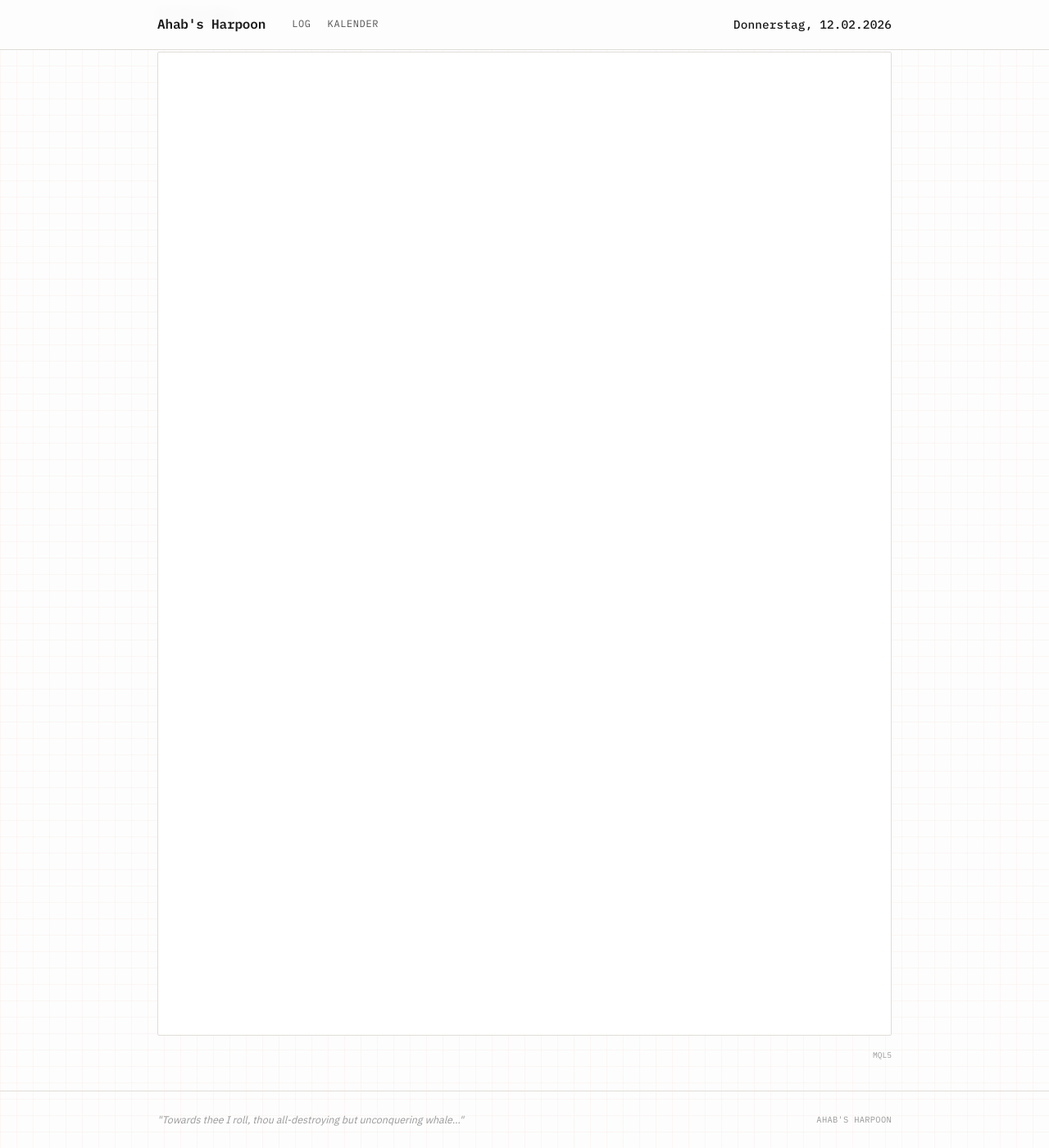
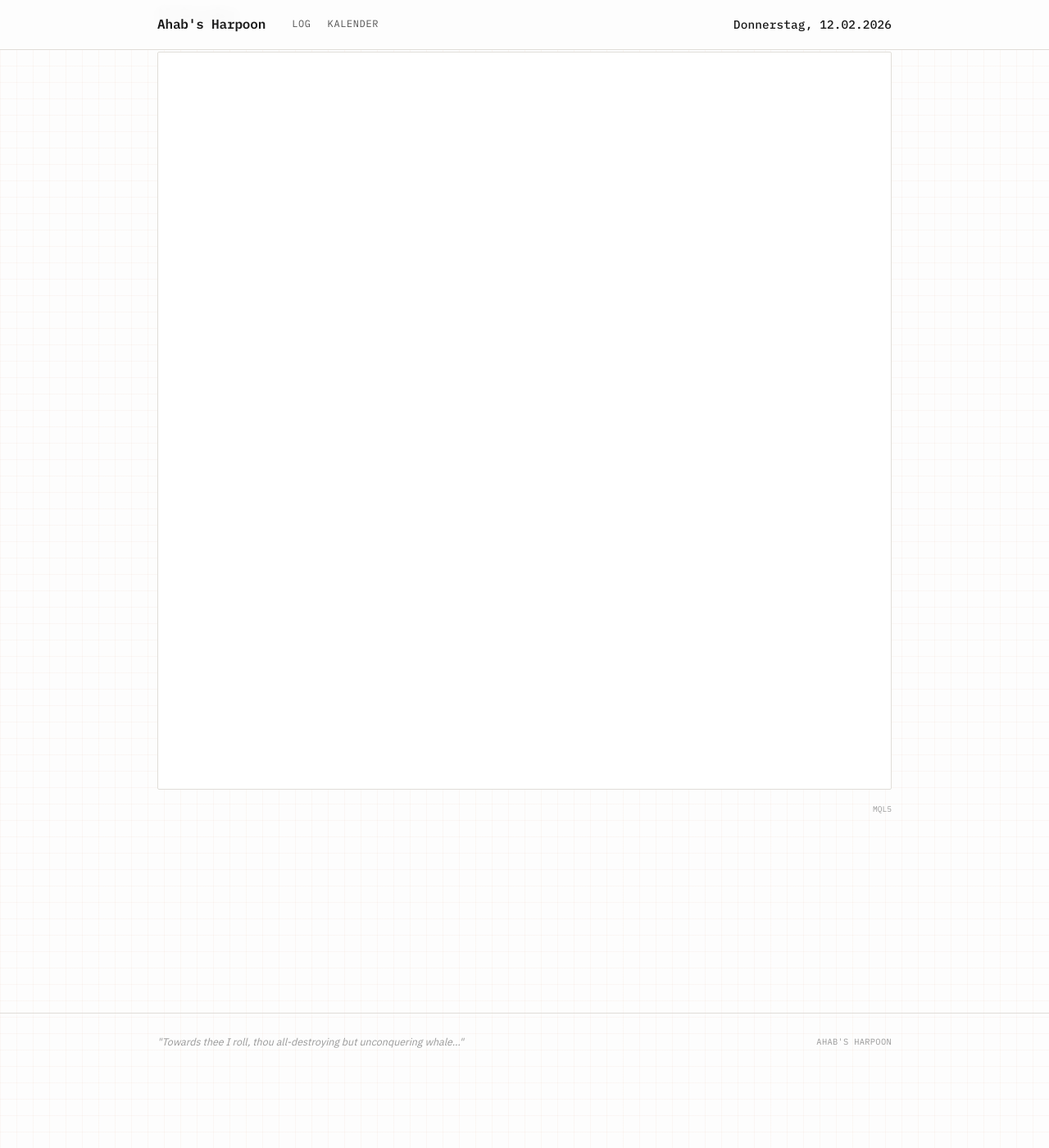
Before and after one commit to hobabu/ahabsharpoon, a Jekyll site: the page built from calendar.html, in a window 1280 px wide and 1400 px high, scrolled down 95 px. Shown: the whole window at 82% size. Built offline with Jekyll 4.4.1, drawn with Linux system fonts in a browser that asks for light colours; a script that is not in the unit is left out.

Commit message:
Reduce calendar height from 1200px to 900px

```diff
--- a/assets/css/style.css
+++ b/assets/css/style.css
@@ -315,7 +315,7 @@
 .calendar-wrapper {
   position: relative;
   width: 100%;
-  height: 1200px;
+  height: 900px;
   border: 1px solid var(--border);
   border-radius: 2px;
   overflow: hidden;
```
